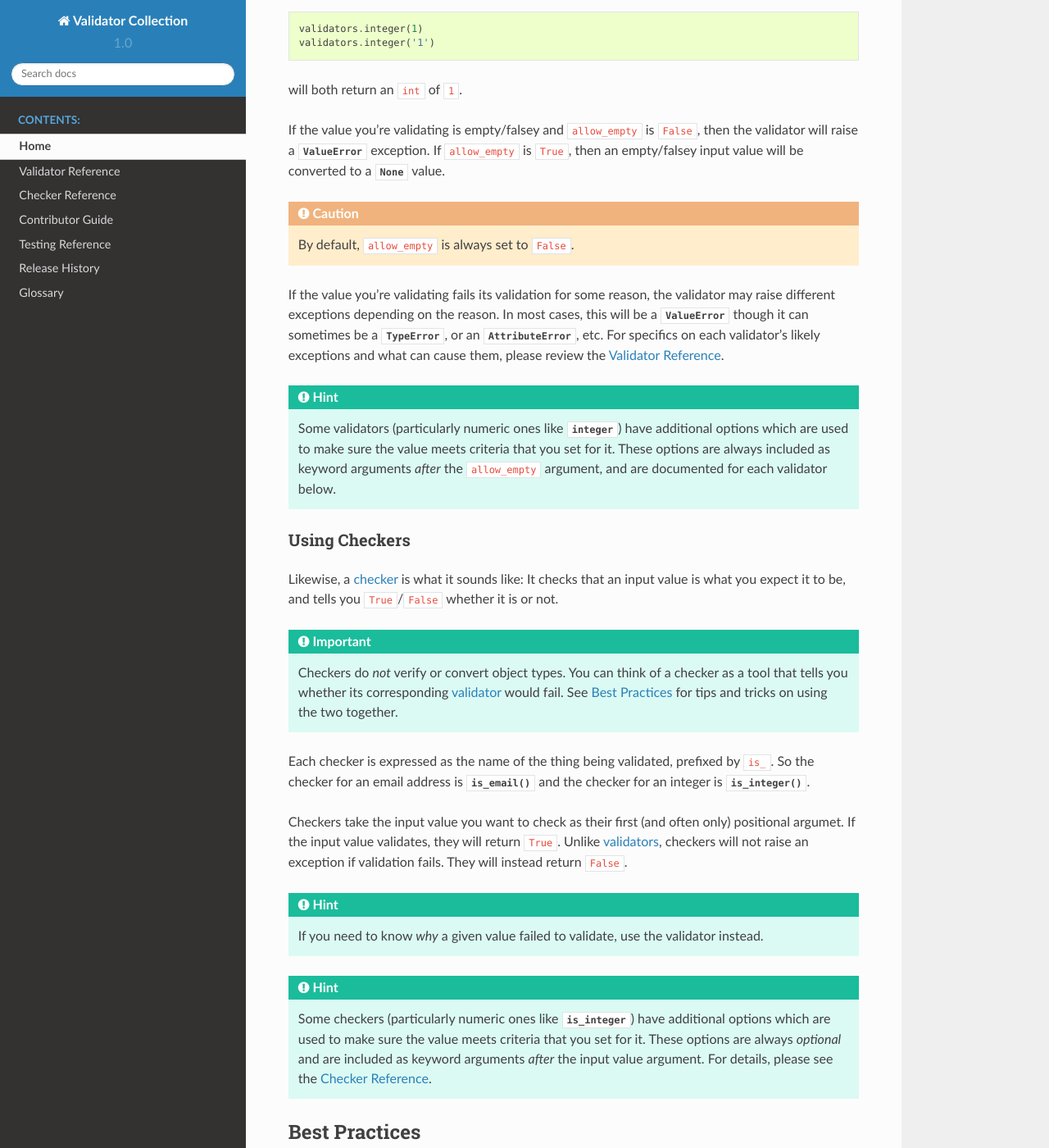
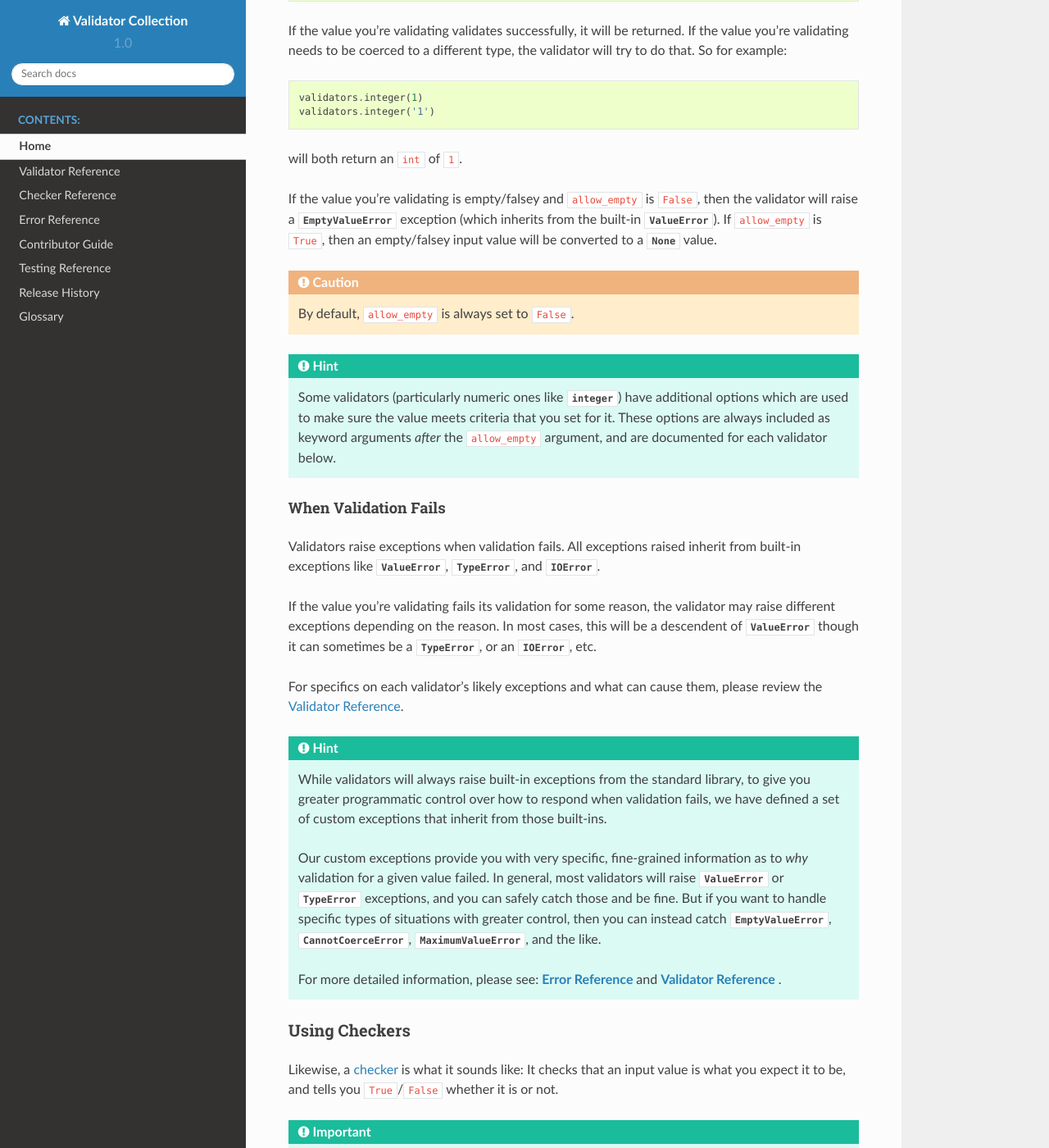
Before and after one commit to insightindustry/validator-collection, a Sphinx documentation site: the page built from docs/index.rst, in a window 1280 px wide and 1400 px high, scrolled down 2929 px. Shown: the whole window at 82% size. Built offline with Sphinx 7.4.7 and the Read the Docs theme 2.0.0, drawn with Linux system fonts in a browser that asks for light colours; some of the changed text lies outside the part shown.

Commit message:
Closes #8: Added detailed documentation for error-handling.

```diff
--- a/CHANGES.rst
+++ b/CHANGES.rst
@@ -7,6 +7,8 @@ Features Added
 ----------------
 
 * Added `validators.domain()` and `checkers.is_domain()` support with unit tests.
+* #8: Added more verbose exceptions while retaining backwards-compatability with standard
+  library exceptions.
 
 Bugs Fixed
 ------------
@@ -25,6 +27,8 @@ Documentation
 
 * Added CHANGES.rst.
 * #7: Added additional detail to `validators.email()` documentation.
+* #8: Added detailed exception / error handling documentation.
+* #8: Updated validator error documentation.
 
 ----------------
 
@@ -32,5 +36,3 @@ Release 1.0.0 (released April 16, 2018)
 =========================================
 
 * First public release
-
--------------------
--- a/docs/index.rst
+++ b/docs/index.rst
@@ -32,6 +32,7 @@ Validator Collection
   Home <self>
   Validator Reference <validators>
   Checker Reference <checkers>
+  Error Reference <errors>
   Contributor Guide <contributing>
   Testing Reference <testing>
   Release History <history>
@@ -96,8 +97,13 @@ much identical. Here's how it works:
   email_address = validators.email('this-is-an-invalid-email')
   # Will raise a ValueError
 
-  email_address = validators.email(None)
-  # Will raise a ValueError
+  try:
+      email_address = validators.email(None)
+      # Will raise an EmptyValueError
+  except errors.EmptyValueError:
+      # Handling logic goes here
+  except errors.InvalidEmailError:
+      # More handlign logic goes here
 
   email_address = validators.email(None, allow_empty = True)
   # The value of email_address will now be None
@@ -146,19 +152,14 @@ validator will try to do that. So for example:
 will both return an ``int`` of ``1``.
 
 If the value you're validating is empty/falsey and ``allow_empty`` is ``False``,
-then the validator will raise a :class:`ValueError` exception. If ``allow_empty``
-is ``True``, then an empty/falsey input value will be converted to a :class:`None <python:None>`
-value.
+then the validator will raise a :class:`EmptyValueError` exception (which inherits
+from the built-in :class:`ValueError <python:ValueError>`). If ``allow_empty``
+is ``True``, then an empty/falsey input value will be converted to a
+:class:`None <python:None>` value.
 
 .. caution::
 
   By default, ``allow_empty`` is always set to ``False``.
-
-If the value you're validating fails its validation for some reason, the validator
-may raise different exceptions depending on the reason. In most cases, this will
-be a :class:`ValueError` though it can sometimes be a :class:`TypeError`, or an
-:class:`AttributeError`, etc. For specifics on each validator's likely exceptions
-and what can cause them, please review the :doc:`Validator Reference <validators>`.
 
 .. hint::
 
@@ -167,6 +168,41 @@ and what can cause them, please review the :doc:`Validator Reference <validators
   options which are used to make sure the value meets criteria that you set for
   it. These options are always included as keyword arguments *after* the
   ``allow_empty`` argument, and are documented for each validator below.
+
+
+When Validation Fails
+------------------------
+
+Validators raise exceptions when validation fails. All exceptions raised inherit
+from built-in exceptions like :class:`ValueError <python:ValueError>`,
+:class:`TypeError <python:TypeError>`, and :class:`IOError <python:IOError>`.
+
+If the value you're validating fails its validation for some reason, the validator
+may raise different exceptions depending on the reason. In most cases, this will
+be a descendent of :class:`ValueError` though it can sometimes be a
+:class:`TypeError`, or an :class:`IOError`, etc.
+
+For specifics on each validator's likely exceptions and what can cause them, please
+review the :doc:`Validator Reference <validators>`.
+
+.. hint::
+
+  While validators will always raise built-in exceptions from the standard library,
+  to give you greater programmatic control over how to respond when validation
+  fails, we have defined a set of custom exceptions that inherit from those
+  built-ins.
+
+  Our custom exceptions provide you with very specific, fine-grained information
+  as to *why* validation for a given value failed. In general, most validators
+  will raise :class:`ValueError <python:ValueError>` or
+  :class:`TypeError <python:TypeError>` exceptions, and you can safely catch those
+  and be fine. But if you want to handle specific types of situations with greater
+  control, then you can instead catch :class:`EmptyValueError`, :class:`CannotCoerceError`,
+  :class:`MaximumValueError`, and the like.
+
+  For more detailed information, please see:
+  |strong| :doc:`Error Reference <errors>` |/strong| and
+  |strong| :doc:`Validator Reference <validators>` |/strong|.
 
 .. _checkers-explained:
 
@@ -303,13 +339,15 @@ Here's an example:
 
 .. code-block:: python
 
-  from validator_collection import validators
+  from validator_collection import validators, errors
 
   def some_function(value):
       try:
-        email_address = validators.email(value, allow_empty = False)
-      except ValueError:
-        # handle the error here
+          email_address = validators.email(value, allow_empty = False)
+      except errors.InvalidEmailError as error:
+          # handle the error here
+      except ValueError as error:
+          # handle other ValueErrors here
 
       # do something with your new email address value
 
```
Also changed, not shown: other parts of docs/index.rst (+1 -1 lines), README.rst (+48 -16 lines), docs/errors.rst (added, +336 -0 lines), docs/glossary.rst (+5 -3 lines), 1 other file.
